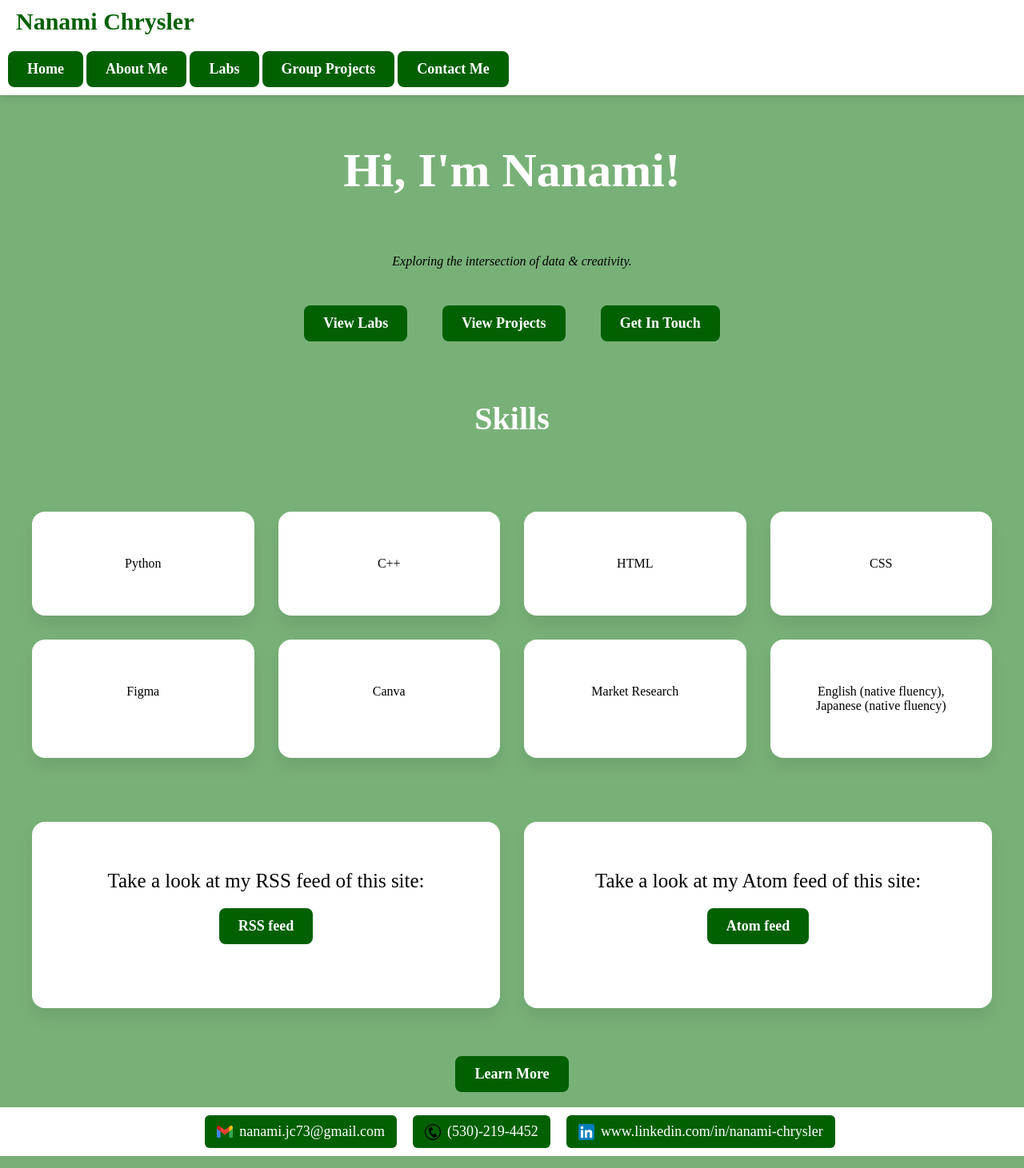
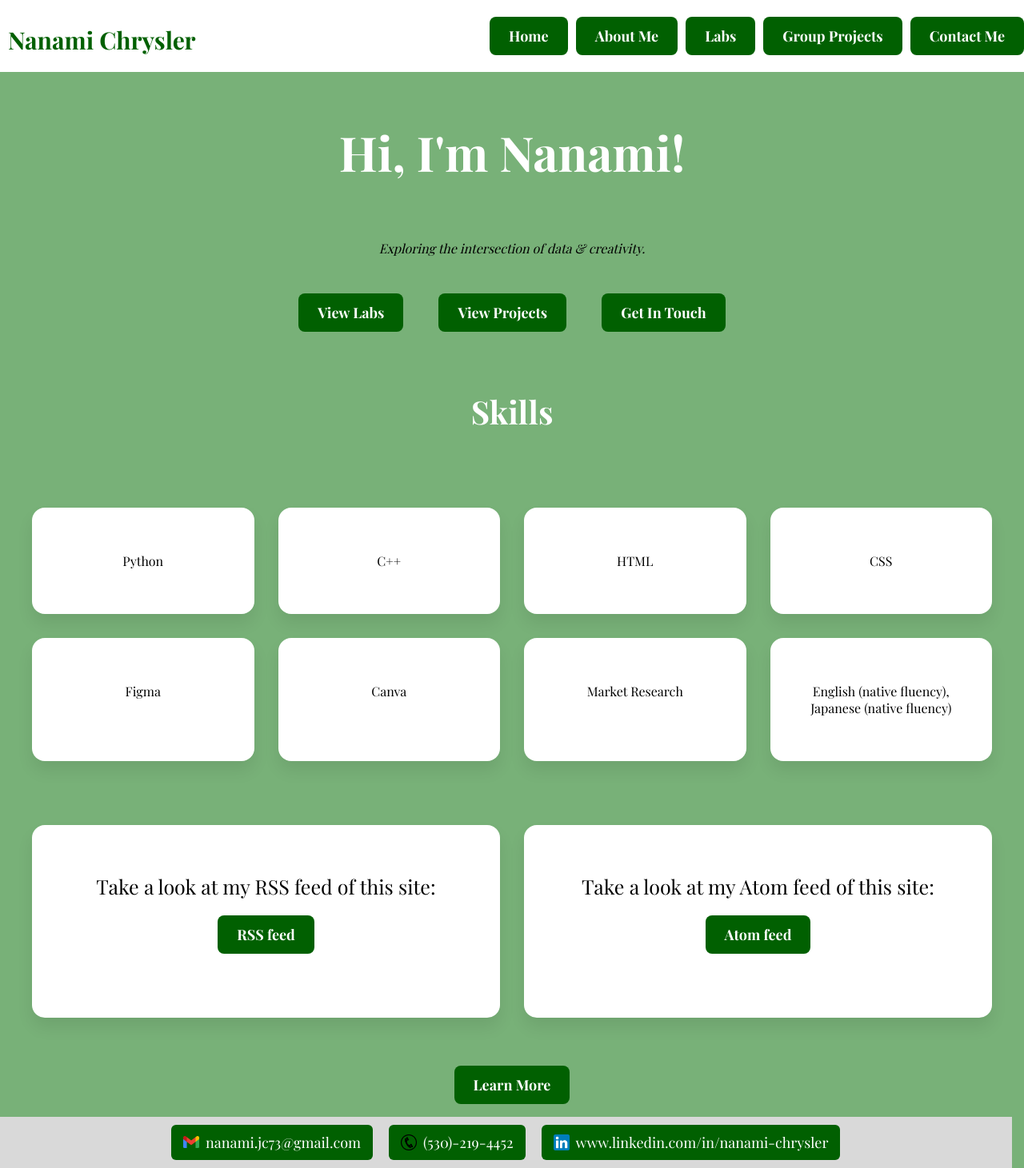
Before and after one commit to nanamichrysler/itws1100-chrysn, a PHP site: page / in a window 1280 px wide. Shown: the whole page at 80% size. Run offline with PHP 8.4, Linux system fonts and the light colour scheme.

Commit message:
lab3b
continued making modifications

```diff
--- a/aboutMe/aboutme.html
+++ b/aboutMe/aboutme.html
@@ -4,15 +4,18 @@
       Nanami Chrysler's ITWS 1100
     </title>
     <link rel="stylesheet" href="../resources/mySite.css">
+    <link href="https://fonts.googleapis.com/css2?family=Playfair+Display:wght@400;500;600;700&display=swap" rel="stylesheet">
   </head>
   <body>
     <div class="banner">
       <h1>Nanami Chrysler</h1>
+      <div class="nav-links">
         <a href="../index.html" class="button cta">Home</a>
         <a href="./aboutme.html" class="button cta">About Me</a>
         <a href="../labs/labs.html" class="button cta">Labs</a>
         <a href="../groupProjects/groupProject.html" class="button cta">Group Projects</a>
         <a href="../contactMe/contactme.html" class="button cta">Contact Me</a>
+      </div>
     </div>
     <div class="item-flex">
       <div class="item-left">
--- a/index.html
+++ b/index.html
@@ -4,16 +4,18 @@
       Nanami Chrysler's ITWS 1100
     </title>
     <link rel="stylesheet" href="./resources/mySite.css">
-    <link href="https://fonts.googleapis.com/css2?family=Inter:wght@400;600;700&display=swap" rel="stylesheet">
+    <link href="https://fonts.googleapis.com/css2?family=Playfair+Display:wght@400;500;600;700&display=swap" rel="stylesheet">
   </head>
   <body>
     <div class="banner">
       <h1>Nanami Chrysler</h1>
-      <a href="index.html" class="button cta">Home</a>
-      <a href="./aboutMe/aboutme.html" class="button cta">About Me</a>
-      <a href="./labs/labs.html" class="button cta">Labs</a>
-      <a href="./groupProjects/groupProject.html" class="button cta">Group Projects</a>
-      <a href="./contactMe/contactme.html" class="button cta">Contact Me</a>
+      <div class="nav-links">
+        <a href="index.html" class="button cta">Home</a> <!--from .hero .cta class-->
+        <a href="./aboutMe/aboutme.html" class="button cta">About Me</a>
+        <a href="./labs/labs.html" class="button cta">Labs</a>
+        <a href="./groupProjects/groupProject.html" class="button cta">Group Projects</a>
+        <a href="./contactMe/contactme.html" class="button cta">Contact Me</a>
+      </div>
     </div>
     <section class="hero">
       <h3>Hi, I'm Nanami!</h3>
--- a/labs/lab01/lab01.html
+++ b/labs/lab01/lab01.html
@@ -4,10 +4,12 @@
       Nanami Chrysler's ITWS 1100
     </title>
     <link rel="stylesheet" href="../../resources/mySite.css">
+    <link href="https://fonts.googleapis.com/css2?family=Playfair+Display:wght@400;500;600;700&display=swap" rel="stylesheet">
   </head>
   <body>
     <div class="banner">
       <h1>Nanami Chrysler</h1>
+      <div class="nav-links">
         <a href="../../index.html" class="button cta">Home</a>
         <a href="../../aboutMe/aboutme.html" class="button cta">About Me</a>
         <a href="/labs/labs.html" class="button cta">Labs</a>
@@ -15,6 +17,7 @@
         <a href="../../contactMe/contactme.html" class="button cta">Contact Me</a>
         <br><br>
         <a href="/labs/labs.html" class="button cta">Go Back</a>
+      </div>
     </div>
     <div class="card">
       <p class="paragraph-small padded">
--- a/labs/lab02/lab02.html
+++ b/labs/lab02/lab02.html
@@ -4,10 +4,12 @@
       Nanami Chrysler's ITWS 1100
     </title>
     <link rel="stylesheet" href="../../resources/mySite.css">
+    <link href="https://fonts.googleapis.com/css2?family=Playfair+Display:wght@400;500;600;700&display=swap" rel="stylesheet">
   </head>
   <body>
     <div class="banner">
       <h1>Nanami Chrysler</h1>
+      <div class="nav-links">
         <a href="../../index.html" class="button cta">Home</a>
         <a href="../../aboutMe/aboutme.html" class="button cta">About Me</a>
         <a href="/labs/labs.html" class="button cta">Labs</a>
@@ -15,6 +17,7 @@
         <a href="../../contactMe/contactme.html" class="button cta">Contact Me</a>
         <br><br>
         <a href="/labs/labs.html" class="button cta">Go Back</a>
+      </div>
     </div>
     <div class="card">
       <p class="paragraph-small padded">
--- a/labs/lab03/lab03.html
+++ b/labs/lab03/lab03.html
@@ -4,10 +4,12 @@
       Nanami Chrysler's ITWS 1100
     </title>
     <link rel="stylesheet" href="../../resources/mySite.css">
+    <link href="https://fonts.googleapis.com/css2?family=Playfair+Display:wght@400;500;600;700&display=swap" rel="stylesheet">
   </head>
   <body>
     <div class="banner">
       <h1>Nanami Chrysler</h1>
+      <div class="nav-links">
         <a href="../../index.html" class="button cta">Home</a>
         <a href="../../aboutMe/aboutme.html" class="button cta">About Me</a>
         <a href="/labs/labs.html" class="button cta">Labs</a>
@@ -15,6 +17,7 @@
         <a href="../../contactMe/contactme.html" class="button cta">Contact Me</a>
         <br><br>
         <a href="/labs/labs.html" class="button cta">Go Back</a>
+      </div>
     </div>
     <div class="card">
       <p class="paragraph-small padded">
--- a/labs/lab04/lab04.html
+++ b/labs/lab04/lab04.html
@@ -4,10 +4,12 @@
       Nanami Chrysler's ITWS 1100
     </title>
     <link rel="stylesheet" href="../../resources/mySite.css">
+    <link href="https://fonts.googleapis.com/css2?family=Playfair+Display:wght@400;500;600;700&display=swap" rel="stylesheet">
   </head>
   <body>
     <div class="banner">
       <h1>Nanami Chrysler</h1>
+      <div class="nav-links">
         <a href="../../index.html" class="button cta">Home</a>
         <a href="../../aboutMe/aboutme.html" class="button cta">About Me</a>
         <a href="/labs/labs.html" class="button cta">Labs</a>
@@ -15,6 +17,7 @@
         <a href="../../contactMe/contactme.html" class="button cta">Contact Me</a>
         <br><br>
         <a href="/labs/labs.html" class="button cta">Go Back</a>
+      </div>
     </div>
     <div class="projects-grid">
       <div class="card">
@@ -25,7 +28,8 @@
       </div>
       <div class="card">
         <p class="paragraph-small padded">
-          I also created an Atom feed! <strong>Click Here: </strong><a href="atom.xml" class="button cta">Atom feed</a>
+          I also created an Atom feed! <br>
+          <strong>Click Here: </strong><a href="atom.xml" class="button cta">Atom feed</a>
         </p>
       </div>
     </div>
--- a/resources/mySite.css
+++ b/resources/mySite.css
@@ -1,5 +1,6 @@
 body {
   background-color: rgb(120, 177, 120);
+  font-family: 'Playfair Display', serif;
   margin: 0;
   position: relative;
   padding-bottom: 60px; /* space equal to footer height */
@@ -75,11 +76,17 @@ p {
 
 .banner{
   background-color: white;
-  color: rgb(1, 96, 1);
-  text-align: left;
-  padding: 0 10px 10px 10px;
-  box-shadow: 0 4px 10px rgba(0,0,0,0.1); /* soft shadow */
+  display:flex;
+  justify-content: space-between;
+  align-items: center;
+  padding: 0;
+  box-shadow: 0 0px 0px 0px rgba(0,0,0,0.1);
   margin-bottom: 40px;
+}
+
+.nav-links {
+  display: flex;
+  gap: 10px; /* space between buttons */
 }
 
 /*buttons and CTAs*/
@@ -133,7 +140,7 @@ p {
 
 /*contact me page*/
 .contact-icons { /*line up in a row*/
-  background-color: white;
+  background-color: rgb(217, 217, 217);
   display: flex;
   gap: 20px;
   justify-content: center;
@@ -142,7 +149,7 @@ p {
   position: absolute;
   bottom: 0;
   left: 0;
-  width: 100%;
+  width: 1244.5px;
 }
 
 .contact-icons a { /*styling for the <a> tag*/
```
Also changed, not shown: contactMe/contactme.html (+8 -5 lines), groupProjects/groupProject.html (+8 -5 lines), labs/labs.html (+8 -5 lines). Lines whose indentation alone changed are shown as unchanged.
